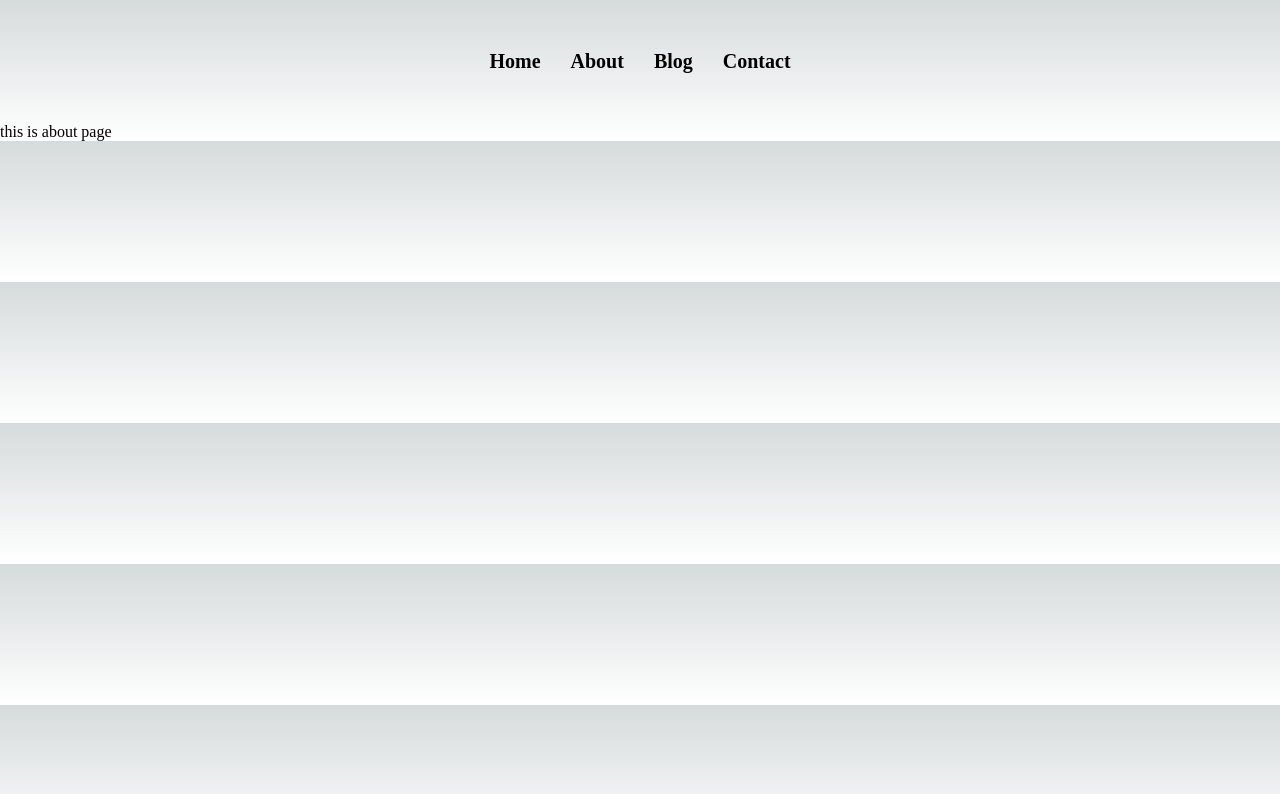
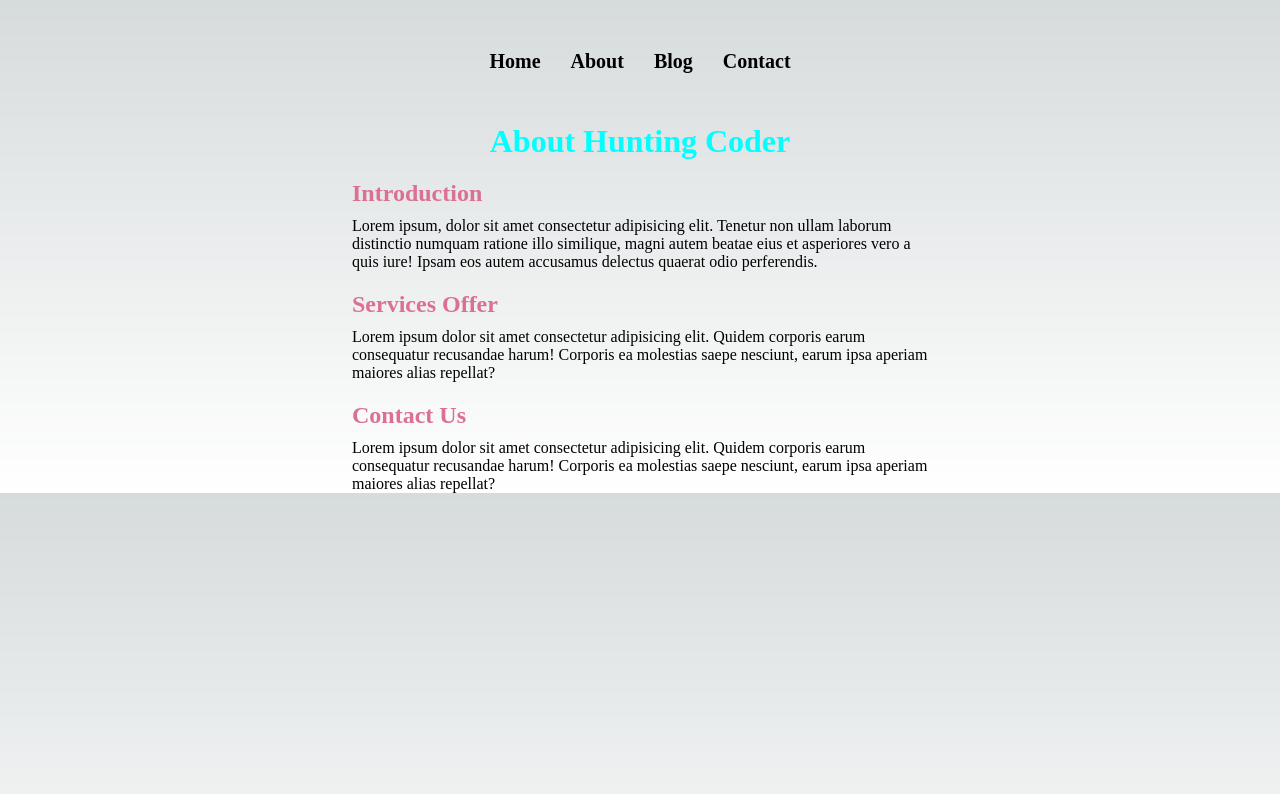
Before and after one commit to JAYMAKWANA2202/Hunting-Coder, a Next.js app in the folder hunting-coder/: page /about in a window 1280 px wide. Shown: the top 794 px of the page. Built offline with nearby package versions, Linux system fonts and the light colour scheme.

Commit message:
create a style for contact page

```diff
--- /dev/null
+++ b/hunting-coder/contactdata/3.json
@@ -0,0 +1 @@
+{"name":"","phone":"","email":"","desc":""}
--- a/hunting-coder/pages/about.js
+++ b/hunting-coder/pages/about.js
@@ -1,4 +1,5 @@
 import Head from "next/head";
+import styles from "../styles/About.module.css";
 
 export default function About() {
   return (
@@ -7,7 +8,28 @@ export default function About() {
         <title>About page</title>
         <link rel="icon" href="/coder.png" />
       </Head>
-      <div>this is about page</div>
+      <div className={styles.container}>
+        <h1 className={styles.headingh1}>About Hunting Coder</h1>
+        <h2 className={styles.headingh2}>Introduction</h2>
+        <p className={styles.para}>
+          Lorem ipsum, dolor sit amet consectetur adipisicing elit. Tenetur non
+          ullam laborum distinctio numquam ratione illo similique, magni autem
+          beatae eius et asperiores vero a quis iure! Ipsam eos autem accusamus
+          delectus quaerat odio perferendis.
+        </p>
+        <h2 className={styles.headingh2}>Services Offer</h2>
+        <p className={styles.para}>
+          Lorem ipsum dolor sit amet consectetur adipisicing elit. Quidem
+          corporis earum consequatur recusandae harum! Corporis ea molestias
+          saepe nesciunt, earum ipsa aperiam maiores alias repellat?
+        </p>
+        <h2 className={styles.headingh2}>Contact Us </h2>
+        <p className={styles.para}>
+          Lorem ipsum dolor sit amet consectetur adipisicing elit. Quidem
+          corporis earum consequatur recusandae harum! Corporis ea molestias
+          saepe nesciunt, earum ipsa aperiam maiores alias repellat?
+        </p>
+      </div>
     </>
   );
 }
--- /dev/null
+++ b/hunting-coder/styles/About.module.css
@@ -0,0 +1,23 @@
+.container {
+  justify-content: center;
+  align-items: center;
+  text-align: center;
+  max-width: 45vw;
+  margin: auto;
+  margin-top: 25px;
+}
+
+.headingh1 {
+  color: aqua;
+  text-align: center;
+}
+.headingh2 {
+  margin-top: 20px;
+  color: palevioletred;
+
+  text-align: start;
+}
+.para {
+  margin-top: 10px;
+  text-align: start;
+}
--- a/hunting-coder/styles/Contact.module.css
+++ b/hunting-coder/styles/Contact.module.css
@@ -1,12 +1,34 @@
 .container {
-  max-width: 45vw;
+  max-width: 25vw;
   margin: auto;
 }
-
+.heading {
+  text-align: center;
+  margin-bottom: 10px;
+  color: aqua;
+}
 .mb3 {
   margin-bottom: 25px;
+  text-align: start;
 }
 
 .formlabel {
   margin: 0 10px;
+  text-align: center;
+  color: palevioletred;
 }
+.text {
+  width: 100%;
+  height: 50px;
+  margin-left: 10px;
+}
+
+.btn {
+  margin: 0 169px;
+  font-size: 15px;
+  color: rgb(225, 209, 215);
+  font-size: large;
+  justify-content: center;
+
+  margin-top: 10px;
+}
```
Also changed, not shown: hunting-coder/pages/contact.js (+10 -7 lines).
